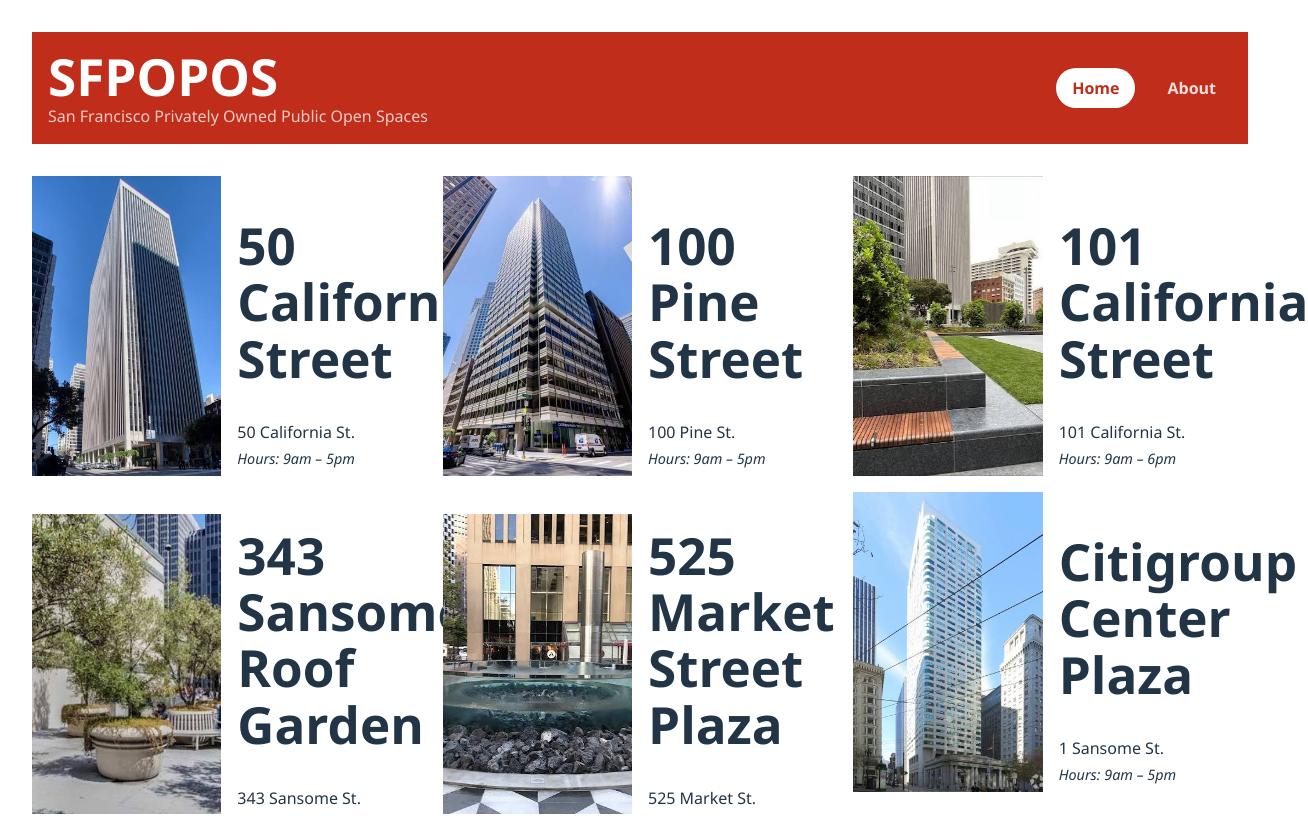
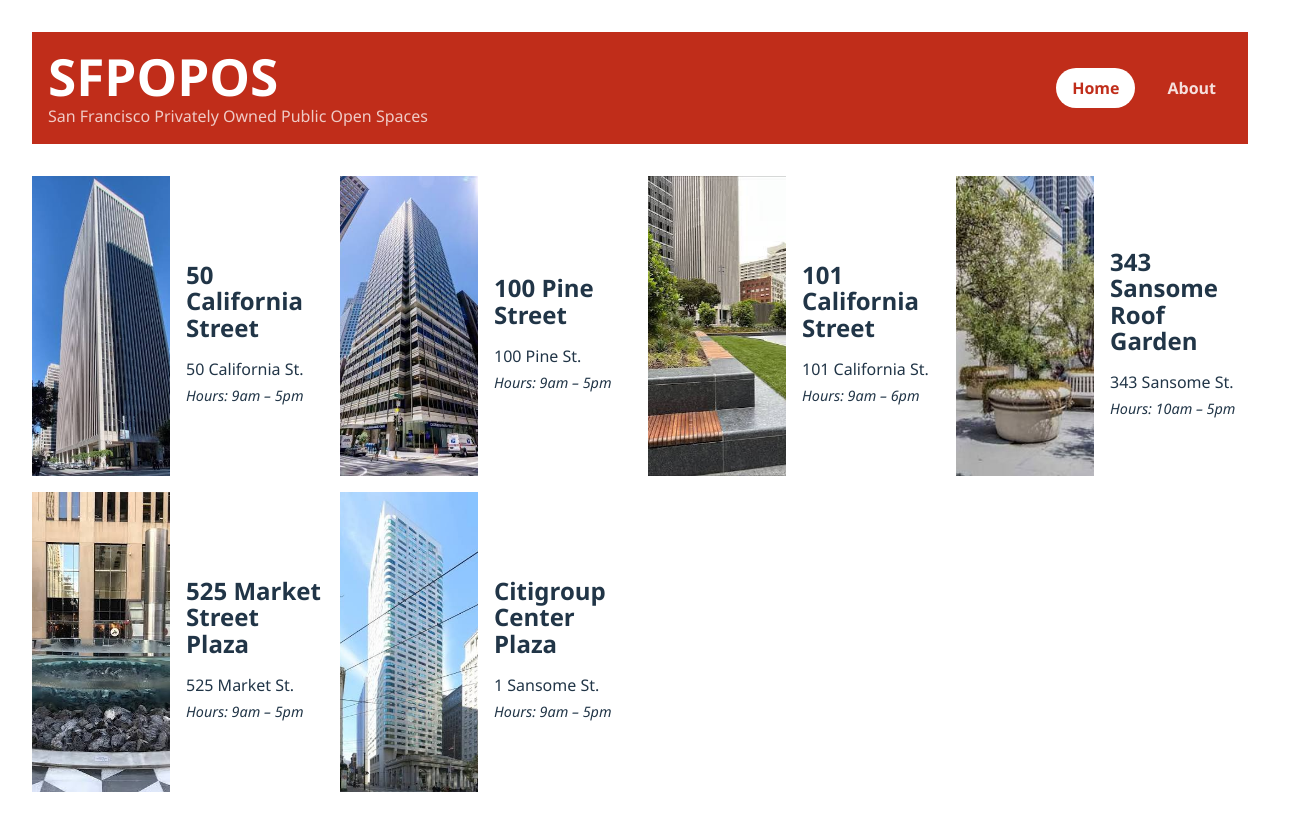
Before and after one commit to ChrisAlves210/react-project, a React (Vite) app: page / in a window 1280 px wide. Shown: the top 816 px of the page, 1308 px wide, since content can reach past the window. Built offline with nearby package versions, Linux system fonts and the light colour scheme.

Commit message:
Improve responsive SFPOPOS layouts

```diff
--- a/src/App.css
+++ b/src/App.css
@@ -18,15 +18,49 @@
 }
 
 .AboutPage {
-  max-width: 700px;
+  display: grid;
+  grid-template-areas:
+    "main"
+    "sidebar";
+  gap: 2rem;
+  max-width: 900px;
   margin: 0 auto;
   padding: 2rem;
   text-align: left;
   line-height: 1.6;
 }
 
-.AboutPage h1 {
+.AboutMain {
+  grid-area: main;
+}
+
+.AboutSidebar {
+  grid-area: sidebar;
+  border-top: 1px solid currentColor;
+  padding-top: 1rem;
+}
+
+.AboutMain h1 {
   margin-bottom: 1rem;
+}
+
+.AboutSidebar h2 {
+  margin-top: 0;
+}
+
+@media (min-width: 768px) {
+  .AboutPage {
+    grid-template-areas: "main sidebar";
+    grid-template-columns: minmax(0, 2fr) minmax(220px, 1fr);
+    align-items: start;
+  }
+
+  .AboutSidebar {
+    border-top: 0;
+    border-left: 1px solid currentColor;
+    padding-top: 0;
+    padding-left: 2rem;
+  }
 }
 
 .SiteFooter {
--- a/src/App.jsx
+++ b/src/App.jsx
@@ -10,6 +10,7 @@ function HomePage() {
 function AboutPage() {
   return (
     <div className="AboutPage">
+      <article className="AboutMain">
         <h1>About SFPOPOS</h1>
         <p>
           SFPOPOS highlights the public open spaces that San Francisco creates for
@@ -19,6 +20,14 @@ function AboutPage() {
           These spaces offer places to rest, gather, eat, and experience the city
           outdoors.
         </p>
+      </article>
+      <aside className="AboutSidebar">
+        <h2>Public open spaces</h2>
+        <p>
+          Browse plazas, gardens, terraces, and other places to pause in the
+          middle of the city.
+        </p>
+      </aside>
     </div>
   )
 }
--- a/src/POPOSList.css
+++ b/src/POPOSList.css
@@ -1,20 +1,5 @@
-/* Default — mobile, single column */
 .POPOSList {
   display: grid;
-  grid-template-columns: 1fr;
+  grid-template-columns: repeat(auto-fill, minmax(280px, 1fr));
   gap: 1rem;
 }
-
-/* Tablet and up — two columns */
-@media (min-width: 768px) {
-  .POPOSList {
-    grid-template-columns: 1fr 1fr;
-  }
-}
-
-/* Desktop and up — three columns */
-@media (min-width: 1024px) {
-  .POPOSList {
-    grid-template-columns: 1fr 1fr 1fr;
-  }
-}
--- a/src/POPOSSpace.css
+++ b/src/POPOSSpace.css
@@ -4,14 +4,20 @@
 }
 
 .POPOSDetails {
-  display: flex;
-  flex-direction: column; /* mobile: stacked */
+  display: grid;
+  grid-template-areas:
+    "info"
+    "image";
   gap: 1rem;
 }
 
-/* Mobile: info first (above the fold), image below */
-.POPOSDetails-image { order: 2; }
-.POPOSInfo { order: 1; }
+.POPOSDetails-image { grid-area: image; }
+.POPOSInfo { grid-area: info; }
+
+.POPOSInfo h1 {
+  font-size: 1.5rem;
+  line-height: 1.1;
+}
 
 .POPOSSpace-hours {
   font-style: italic;
@@ -21,22 +27,15 @@
 
 @media (min-width: 768px) {
   .POPOSDetails {
-    flex-direction: row; /* desktop: side by side */
+    grid-template-areas: "image info";
+    grid-template-columns: minmax(0, 1fr) minmax(0, 1fr);
     align-items: center;
     text-align: left;
   }
 
-  /* Desktop: restore HTML order — image left, info right */
-  .POPOSDetails-image { order: 1; }
-  .POPOSInfo { order: 2; }
-
-  .POPOSDetails-image,
-  .POPOSInfo {
-    width: calc(50% - 0.5rem);
-  }
-
   /* fixed-height container, cropped without distortion */
   .POPOSDetails-image {
+    width: 100%;
     height: 300px;
     object-fit: cover;
   }
```
Lines whose indentation alone changed are shown as unchanged.
